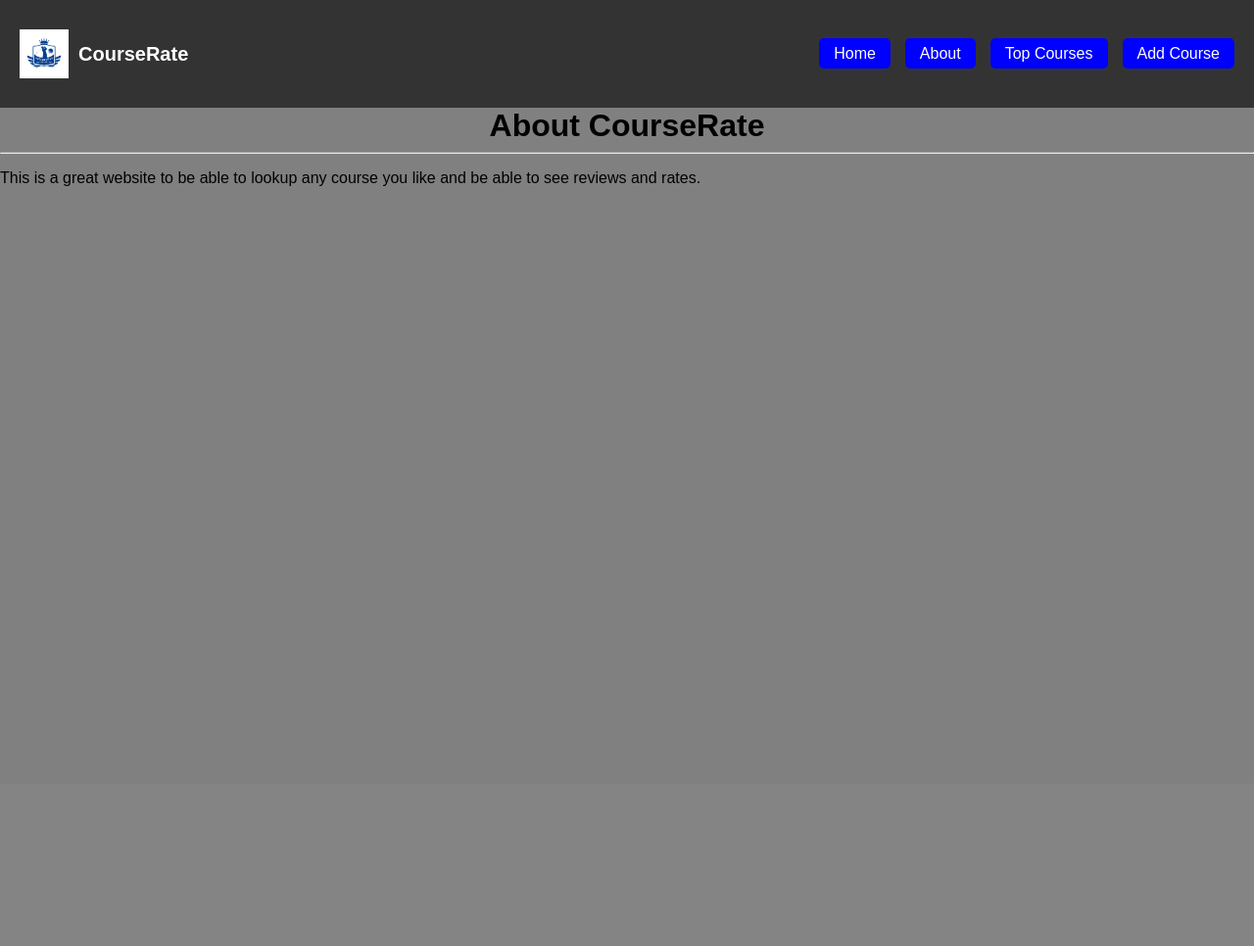
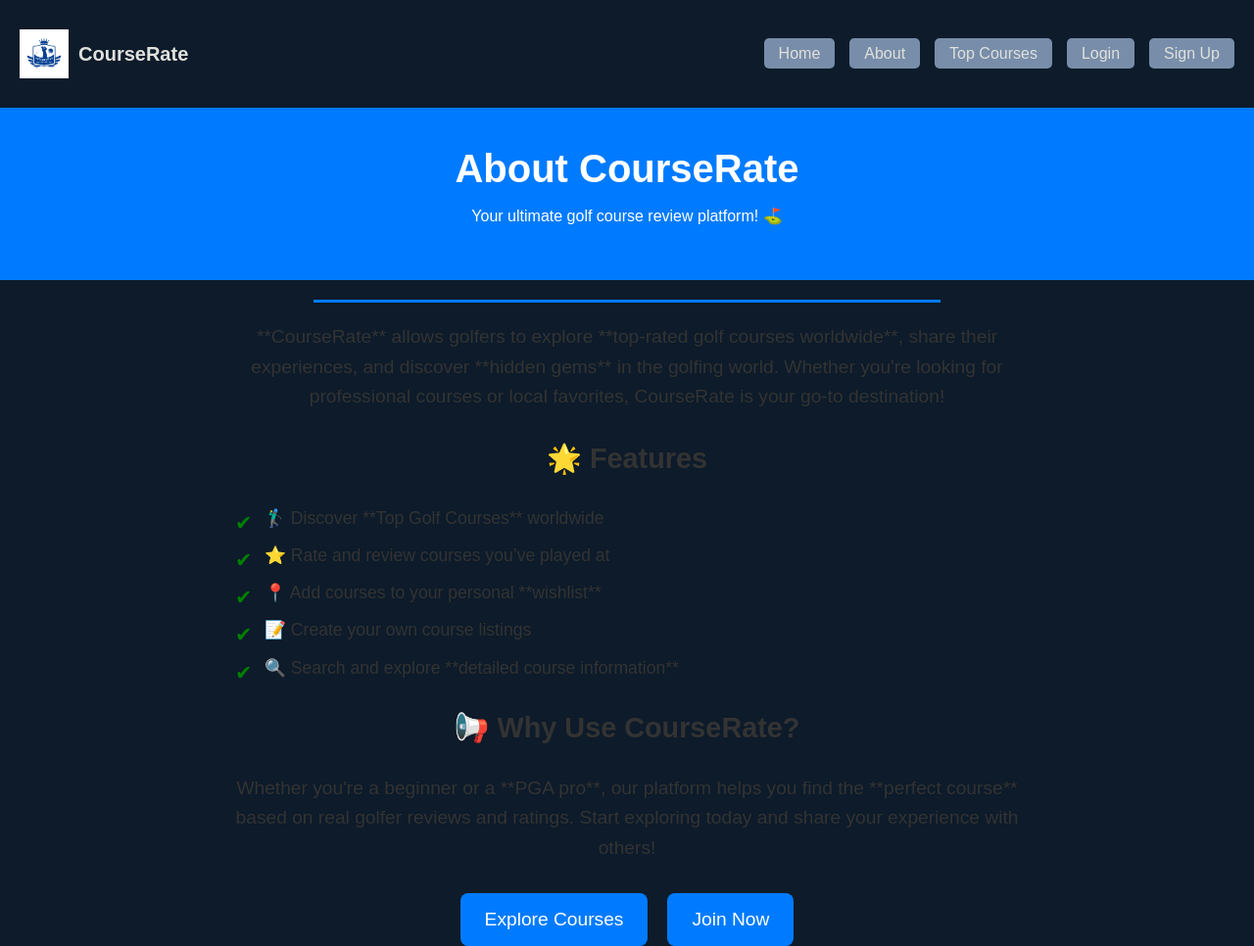
Before and after one commit to JWenham22/unit4-project, a Django app: page /about/ in a window 1280 px wide. Shown: the whole page at 98% size. Before the commit the page ends 190 px from the top, so only its background shows below. Run offline with Django 5.2, Linux system fonts and the light colour scheme.

Commit message:
working on the style

```diff
--- a/courserate/settings.py
+++ b/courserate/settings.py
@@ -55,7 +55,7 @@ ROOT_URLCONF = 'courserate.urls'
 TEMPLATES = [
     {
         'BACKEND': 'django.template.backends.django.DjangoTemplates',
-        'DIRS': [],
+        'DIRS': [BASE_DIR / 'templates'],
         'APP_DIRS': True,
         'OPTIONS': {
             'context_processors': [
@@ -113,6 +113,9 @@ USE_I18N = True
 USE_TZ = True
 
 
+LOGIN_REDIRECT_URL = 'home'
+LOGOUT_REDIRECT_URL = 'home'
+
 # Static files (CSS, JavaScript, Images)
 # https://docs.djangoproject.com/en/5.1/howto/static-files/
 
--- /dev/null
+++ b/main_app/static/css/about.css
@@ -0,0 +1,87 @@
+/* General Page Styling */
+.about-header {
+    text-align: center;
+    padding: 40px 20px;
+    background: #007bff;
+    color: white;
+}
+
+.about-header h1 {
+    font-size: 2.5rem;
+    margin-bottom: 10px;
+}
+
+.divider {
+    border: none;
+    height: 3px;
+    background: #007bff;
+    margin: 20px auto;
+    width: 50%;
+}
+
+/* About Content Section */
+.about-content {
+    max-width: 800px;
+    margin: auto;
+    text-align: center;
+    font-size: 1.2rem;
+    line-height: 1.6;
+    color: #333;
+}
+
+/* Features List */
+.features-list {
+    list-style: none;
+    padding: 0;
+    text-align: left;
+}
+
+.features-list li {
+    font-size: 1.1rem;
+    margin: 10px 0;
+    padding-left: 30px;
+    position: relative;
+}
+
+/* Icons for the list */
+.features-list li::before {
+    content: "✔";
+    color: green;
+    font-size: 1.3rem;
+    position: absolute;
+    left: 0;
+    top: 2px;
+}
+
+/* Call-To-Action Buttons */
+.cta-container {
+    display: flex;
+    justify-content: center;
+    gap: 20px;
+    margin-top: 30px;
+}
+
+.cta-btn {
+    padding: 12px 25px;
+    font-size: 1.2rem;
+    text-decoration: none;
+    background-color: #007bff;
+    color: white;
+    border-radius: 8px;
+    transition: background 0.3s;
+}
+
+.cta-btn:hover {
+    background-color: #0056b3;
+}
+
+/* Responsive Design */
+@media (max-width: 768px) {
+    .about-content {
+        width: 90%;
+    }
+
+    .features-list {
+        text-align: center;
+    }
+}
--- a/main_app/static/css/base.css
+++ b/main_app/static/css/base.css
@@ -1,5 +1,5 @@
 body {
-    background-color: grey;
+    background-color: #0d1b2a;
     margin: 0;
     font-family: Arial, sans-serif;
 }
@@ -14,8 +14,8 @@ nav {
     justify-content: space-between;
     align-items: center;
     padding: 10px 20px;
-    background-color: #333;
-    color: white;
+    background-color: #0d1b2a;
+    color: #e0e1dd;
     height: 90px;
 }
 
@@ -51,13 +51,21 @@ nav {
 }
 
 .button {
-    background-color: blue;
-    color: white;
+    background-color: #778da9;
+    color: #e0e1dd;
     padding: 7px 15px;
     border-radius: 5px;
     transition: background-color 0.3s;
 }
 
 .button:hover {
-    background-color: darkblue;
+    background-color: #415a77;
 }
+
+.logout-btn {
+    background-color: #dc3545;
+}
+
+.logout-btn:hover {
+    background-color: #a71d2a;
+}
--- a/main_app/templates/about.html
+++ b/main_app/templates/about.html
@@ -1,10 +1,46 @@
 {% extends 'base.html' %}
 
+{% load static %}
+
+{% block head %}
+    <link rel="stylesheet" href="{% static 'css/about.css' %}"/>
+{% endblock %}
+
 {% block content %}
-    <h1>About CourseRate</h1>
-    <hr />
-    <p class="page-content">
-        This is a great website to be able to lookup any course
-        you like and be able to see reviews and rates.
-    </p>
+    <section class="about-header">
+        <h1>About CourseRate</h1>
+        <p>Your ultimate golf course review platform! ⛳</p>
+    </section>
+
+    <hr class="divider"/>
+
+    <section class="about-content">
+        <p>
+            **CourseRate** allows golfers to explore **top-rated golf courses worldwide**,
+            share their experiences, and discover **hidden gems** in the golfing world.
+            Whether you're looking for professional courses or local favorites,
+            CourseRate is your go-to destination!
+        </p>
+
+        <h2>🌟 Features</h2>
+        <ul class="features-list">
+            <li>🏌️‍♂️ Discover **Top Golf Courses** worldwide</li>
+            <li>⭐ Rate and review courses you’ve played at</li>
+            <li>📍 Add courses to your personal **wishlist**</li>
+            <li>📝 Create your own course listings</li>
+            <li>🔍 Search and explore **detailed course information**</li>
+        </ul>
+
+        <h2>📢 Why Use CourseRate?</h2>
+        <p>
+            Whether you're a beginner or a **PGA pro**, our platform helps
+            you find the **perfect course** based on real golfer reviews and ratings.
+            Start exploring today and share your experience with others!
+        </p>
+
+        <div class="cta-container">
+            <a href="{% url 'course-index' %}" class="cta-btn">Explore Courses</a>
+            <a href="{% url 'register' %}" class="cta-btn">Join Now</a>
+        </div>
+    </section>
 {% endblock %}
--- a/main_app/templates/base.html
+++ b/main_app/templates/base.html
@@ -19,10 +19,22 @@
           <span class="site-title">CourseRate</span>
         </div>
         <ul class="nav-links">
-          <li><a href="/" class="button">Home</a></li>
-          <li><a href="/about" class="button">About</a></li>
-          <li><a href="/courses" class="button">Top Courses</a></li>
-          <li><a href="{% url 'course-create' %}" class="button">Add Course</a></li>
+          <li><a href="{% url 'home' %}" class="button">Home</a></li>
+          <li><a href="{% url 'about' %}" class="button">About</a></li>
+          <li><a href="{% url 'course-index' %}" class="button">Top Courses</a></li>
+
+          {% if user.is_authenticated %}
+            <li><a href="{% url 'user-courses' %}" class="button">My Courses</a></li>
+            <li><a href="{% url 'course-create' %}" class="button">Add Course</a></li>
+            <form action="{% url 'logout' %}" method="post">
+              {% csrf_token %}
+              <button type="submit" class="button">Logout</button>
+            </form>
+
+          {% else %}
+            <li><a href="{% url 'login' %}" class="button">Login</a></li>
+            <li><a href="{% url 'register' %}" class="button">Sign Up</a></li>
+          {% endif %}
         </ul>
       </nav>
     </header>
--- a/main_app/templates/courses/detail.html
+++ b/main_app/templates/courses/detail.html
@@ -20,5 +20,9 @@
             <p><strong>Par:</strong> {{ course.par }}</p>
             <p><strong>Description:</strong> {{ course.description }}</p>
         </div>
+        <div>
+            <a href="{% url 'course-update' course.id %}" class="btn warn">Edit</a>
+            <a href="{% url 'course-delete' course.id %}" class="btn danger">delete</a>
+        </div>
     </section>
 {% endblock %}
--- a/main_app/urls.py
+++ b/main_app/urls.py
@@ -1,11 +1,22 @@
 from django.urls import path
+from django.contrib.auth import views as auth_views
 from . import views
-
+from django.contrib.auth.views import LogoutView
 
 urlpatterns = [
-    path('', views.home, name='home'),
+    path('', views.home, name='home'),  # ✅ Home page should be first
     path('about/', views.about, name='about'),
-    path('courses/', views.course_index, name='course-index'),
+    path('top-courses/', views.course_index, name='course-index'),  # Top Courses Page
+    path('user-courses/', views.user_courses, name='user-courses'),  # User's Created Courses
     path('courses/<int:course_id>/', views.course_detail, name='course-detail'),
-    path('courses/add/', views.course_create, name='course-create'),
+
+    # Course CRUD Routes
+    path('courses/create/', views.CourseCreate.as_view(), name='course-create'),
+    path('courses/<int:pk>/update/', views.CourseUpdate.as_view(), name='course-update'),
+    path('courses/<int:pk>/delete/', views.CourseDelete.as_view(), name='course-delete'),
+
+    # Authentication URLs
+    path('login/', auth_views.LoginView.as_view(template_name='users/login.html'), name='login'),
+    path('logout/', LogoutView.as_view(), {'next_page': 'home'}, name='logout'),
+    path('register/', views.register, name='register'),
 ]
--- a/main_app/views.py
+++ b/main_app/views.py
@@ -2,6 +2,12 @@ from django.shortcuts import render, get_object_or_404, redirect
 from django.http import HttpResponse
 from .models import Course
 from .forms import CourseForm
+from django.views.generic.edit import CreateView, UpdateView, DeleteView
+from django.contrib.auth.decorators import login_required
+from django.contrib.auth.mixins import LoginRequiredMixin, UserPassesTestMixin
+from django.contrib.auth.forms import UserCreationForm
+from django.contrib.auth import login
+from django.urls import reverse_lazy
 
 
 # class Course:
@@ -23,6 +29,21 @@ from .forms import CourseForm
 
 
 # Create your views here.
+
+
+def register(request):
+    if request.method == 'POST':
+        form = UserCreationForm(request.POST)
+        if form.is_valid():
+            user = form.save()
+            login(request, user)
+            return redirect('home')  # Redirect to user's courses after signup
+    else:
+        form = UserCreationForm()
+
+    return render(request, 'users/register.html', {'form': form})
+
+
 def home(request):
     return render(request, 'home.html')
 
@@ -30,21 +51,52 @@ def about(request):
     return render(request, 'about.html')
 
 def course_index(request):
-    courses = Course.objects.all()  # Get all courses
+    courses = Course.objects.filter(is_top_course=True)  # Get all courses
     return render(request, 'courses/index.html', {'courses': courses})
+
+@login_required
+def user_courses(request):
+    courses = Course.objects.filter(user=request.user)  # Only show courses created by logged-in user
+    return render(request, 'courses/user_courses.html', {'courses': courses})
 
 def course_detail(request, course_id):
     # course = Course.objects.get(id=course_id)
     course = get_object_or_404(Course, id=course_id)
     return render(request, 'courses/detail.html', {'course': course} )
 
-def course_create(request):
-    if request.method == 'POST':
-        form = CourseForm(request.POST)
-        if form.is_valid():
-            form.save()
-            return redirect('course-index')  # Redirect to courses page after saving
-    else:
-        form = CourseForm()
+# def course_create(request):
+#     if request.method == 'POST':
+#         form = CourseForm(request.POST)
+#         if form.is_valid():
+#             form.save()
+#             return redirect('course-index')
+#     else:
+#         form = CourseForm()
 
-    return render(request, 'courses/course_form.html', {'form': form})
+#     return render(request, 'courses/course_form.html', {'form': form})
+
+class CourseCreate(LoginRequiredMixin, CreateView):
+    model = Course
+    form_class = CourseForm
+
+    def form_valid(self, form):
+        form.instance.user = self.request.user  # Assign logged-in user as course creator
+        return super().form_valid(form)
+
+
+class CourseUpdate(LoginRequiredMixin, UserPassesTestMixin, UpdateView):
+    model = Course
+    form_class = CourseForm
+
+    def test_func(self):
+        course = self.get_object()
+        return self.request.user == course.user  # Only allow owner to edit
+
+class CourseDelete(LoginRequiredMixin, UserPassesTestMixin, DeleteView):
+    model = Course
+    success_url = reverse_lazy('user-courses')
+    template_name = 'courses/course_confirm_delete.html'
+
+    def test_func(self):
+        course = self.get_object()
+        return self.request.user == course.user  # Only allow owner to delete
```
Also changed, not shown: main_app/models.py (+7 -0 lines), main_app/static/css/courses/user-courses.css (added, +20 -0 lines), main_app/static/css/home.css (+48 -4 lines), main_app/templates/courses/course_confirm_delete.html (added, +13 -0 lines), main_app/templates/courses/user_courses.html (added, +35 -0 lines), main_app/templates/home.html (+17 -8 lines), main_app/templates/users/login.html (added, +12 -0 lines), main_app/templates/users/register.html (added, +12 -0 lines), main_app/migrations/0004_course_is_top_course_course_user.py (added), main_app/templates/main_app/course_form.html (renamed from main_app/templates/courses/course_form.html).
